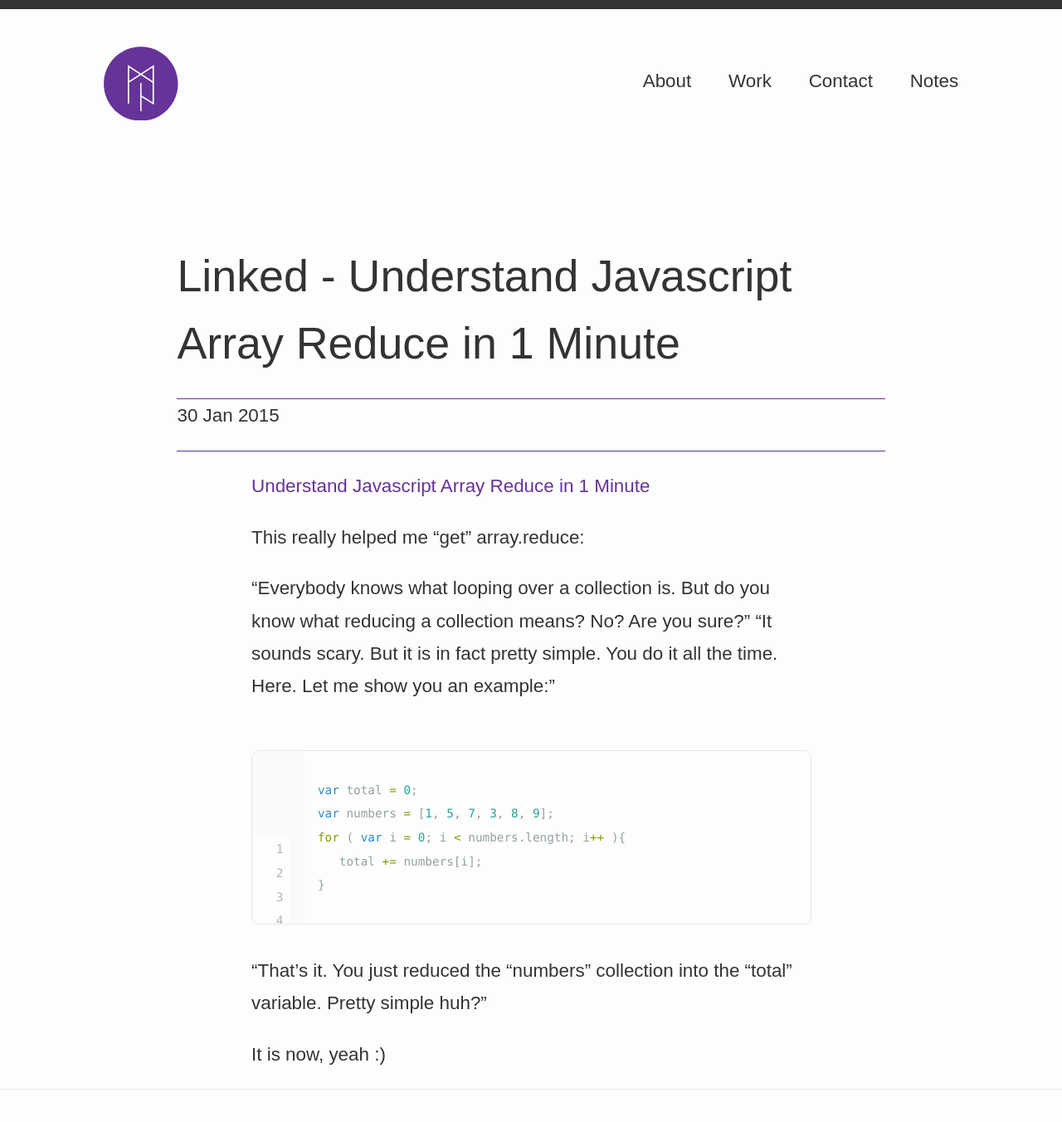
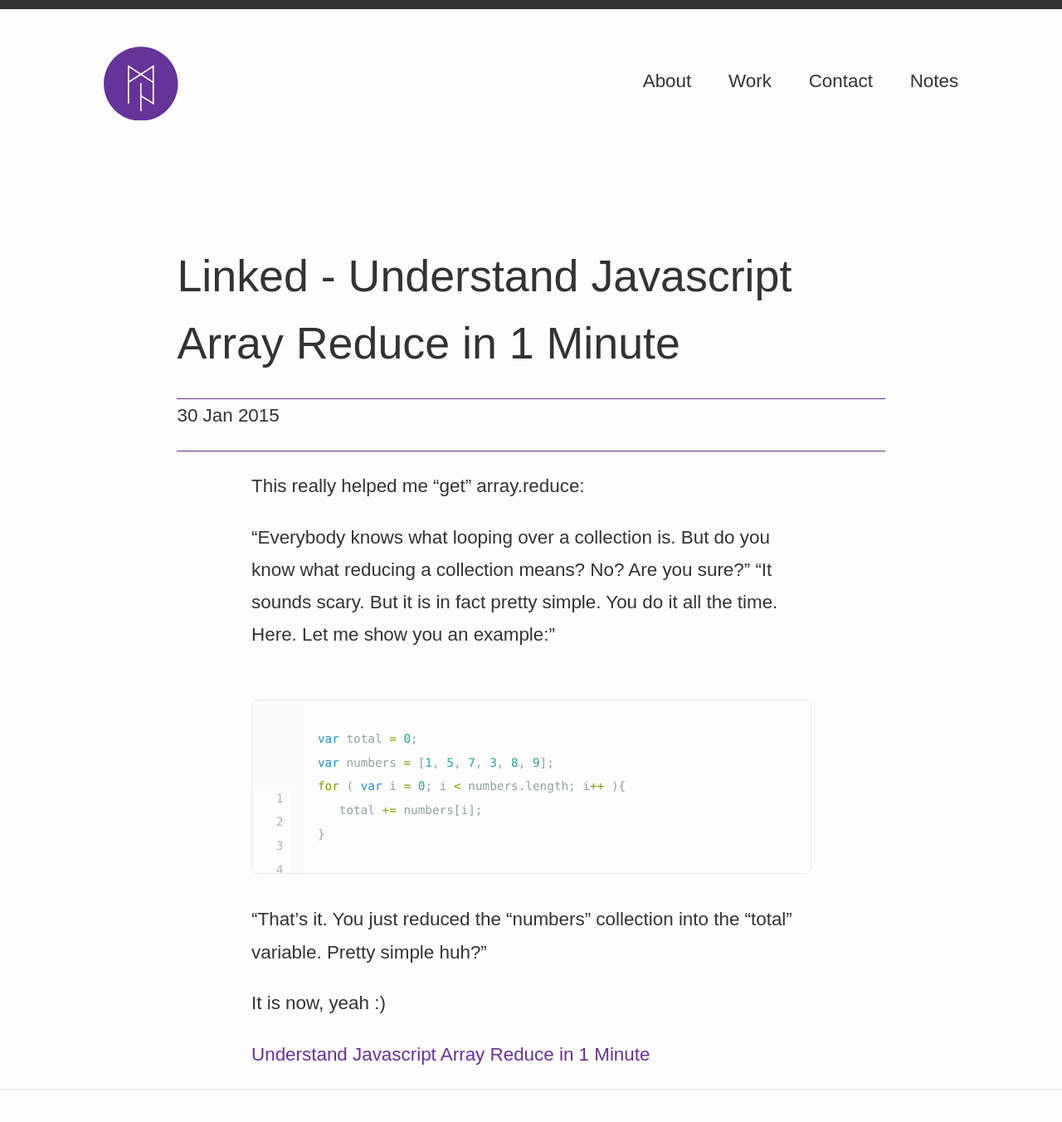
Before and after one commit to matthewbeta/matthew-jackson.com, a Jekyll site: the page built from _posts/2015-01-30-Understand-Javascript-Array-Reduce-in-1-Minute.markdown, in a window 1280 px wide and 1400 px high. Shown: the top 1352 px of the window at 83% size. Built offline with Jekyll 4.4.1, drawn with Linux system fonts in a browser that asks for light colours; Markdown is read by kramdown in place of the engine named in the settings; part of the change alters nothing that is shown.

```diff
--- a/_posts/2015-01-30-Understand-Javascript-Array-Reduce-in-1-Minute.markdown
+++ b/_posts/2015-01-30-Understand-Javascript-Array-Reduce-in-1-Minute.markdown
@@ -6,7 +6,6 @@ title: Linked - Understand Javascript Array Reduce in 1 Minute
 date: 2015-01-30 16:41
 url: https://www.airpair.com/javascript/javascript-array-reduce
 ---
-[Understand Javascript Array Reduce in 1 Minute](https://www.airpair.com/javascript/javascript-array-reduce)
 
 This really helped me "get" array.reduce:
 
@@ -24,3 +23,5 @@ for ( var i = 0; i < numbers.length; i++ ){
 "That’s it. You just reduced the “numbers” collection into the “total” variable. Pretty simple huh?"
 
 It is now, yeah :)
+
+[Understand Javascript Array Reduce in 1 Minute](https://www.airpair.com/javascript/javascript-array-reduce)
```
